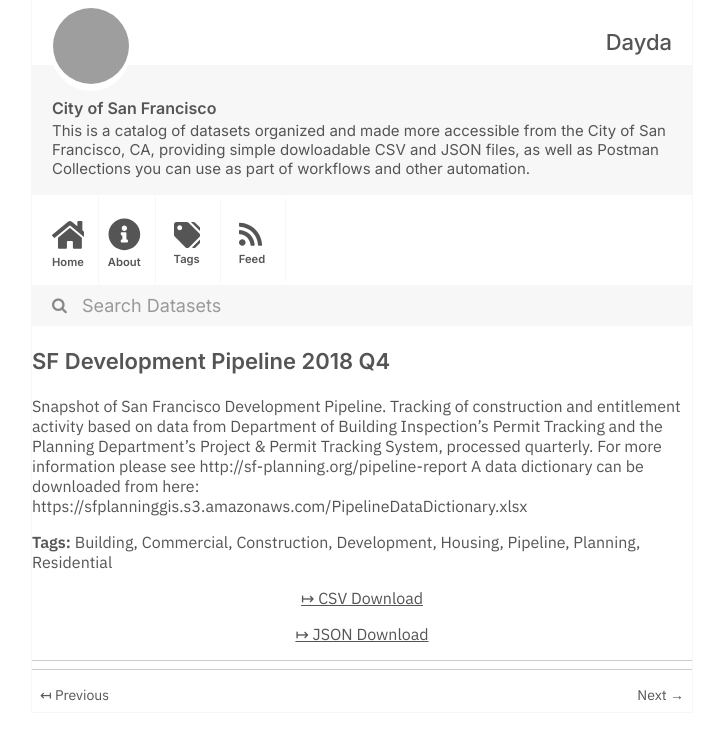
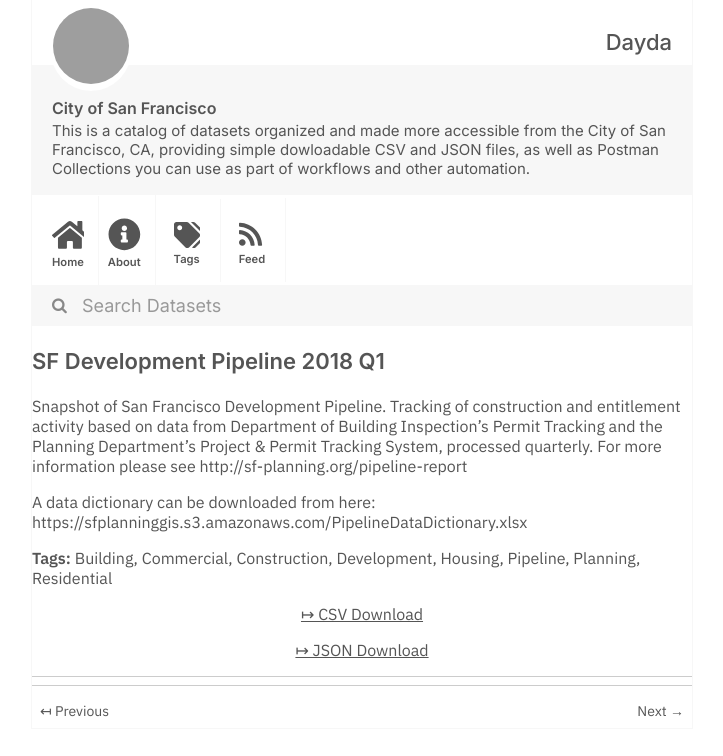
Before and after one commit to dayda-entities/city-of-san-francisco, a Jekyll site: the page built from _posts/2020-11-10-sf-development-pipeline-2018-q.md, in a window 1280 px wide, cut to the strip 0-756 px from the top of the page. Shown: the whole strip, without its empty margins (278-1001 px from the left). Built offline with Jekyll 4.4.1, drawn with Linux system fonts in a browser that asks for light colours; part of the change alters nothing that is shown; grey boxes are pictures that could not be loaded.

```diff
--- a/_posts/2020-11-10-sf-development-pipeline-2018-q.md
+++ b/_posts/2020-11-10-sf-development-pipeline-2018-q.md
@@ -1,7 +1,7 @@
 ---
-title: SF Development Pipeline 2018 Q4
-created: '2020-11-10T16:56:18.480046'
-modified: '2020-11-10T16:56:18.480054'
+title: SF Development Pipeline 2018 Q1
+created: '2020-11-10T16:56:27.237374'
+modified: '2020-11-10T16:56:27.237385'
 state: active
 type: dataset
 tags:
@@ -15,10 +15,11 @@ tags:
   - Residential
 groups:
   - Local Government
-csv_url: 'https://data.sfgov.org/api/views/9kr6-dynr/rows.csv?accessType=DOWNLOAD'
-json_url: 'https://data.sfgov.org/api/views/9kr6-dynr/rows.json?accessType=DOWNLOAD'
+csv_url: 'https://data.sfgov.org/api/views/dg6z-zdpi/rows.csv?accessType=DOWNLOAD'
+json_url: 'https://data.sfgov.org/api/views/dg6z-zdpi/rows.json?accessType=DOWNLOAD'
 layout: post
 
 ---
 Snapshot of San Francisco Development Pipeline. Tracking of construction and entitlement activity based on data from Department of Building Inspection's Permit Tracking and the Planning Department's Project & Permit Tracking System, processed quarterly. For more information please see http://sf-planning.org/pipeline-report
+
 A data dictionary can be downloaded from here:  https://sfplanninggis.s3.amazonaws.com/PipelineDataDictionary.xlsx
```
